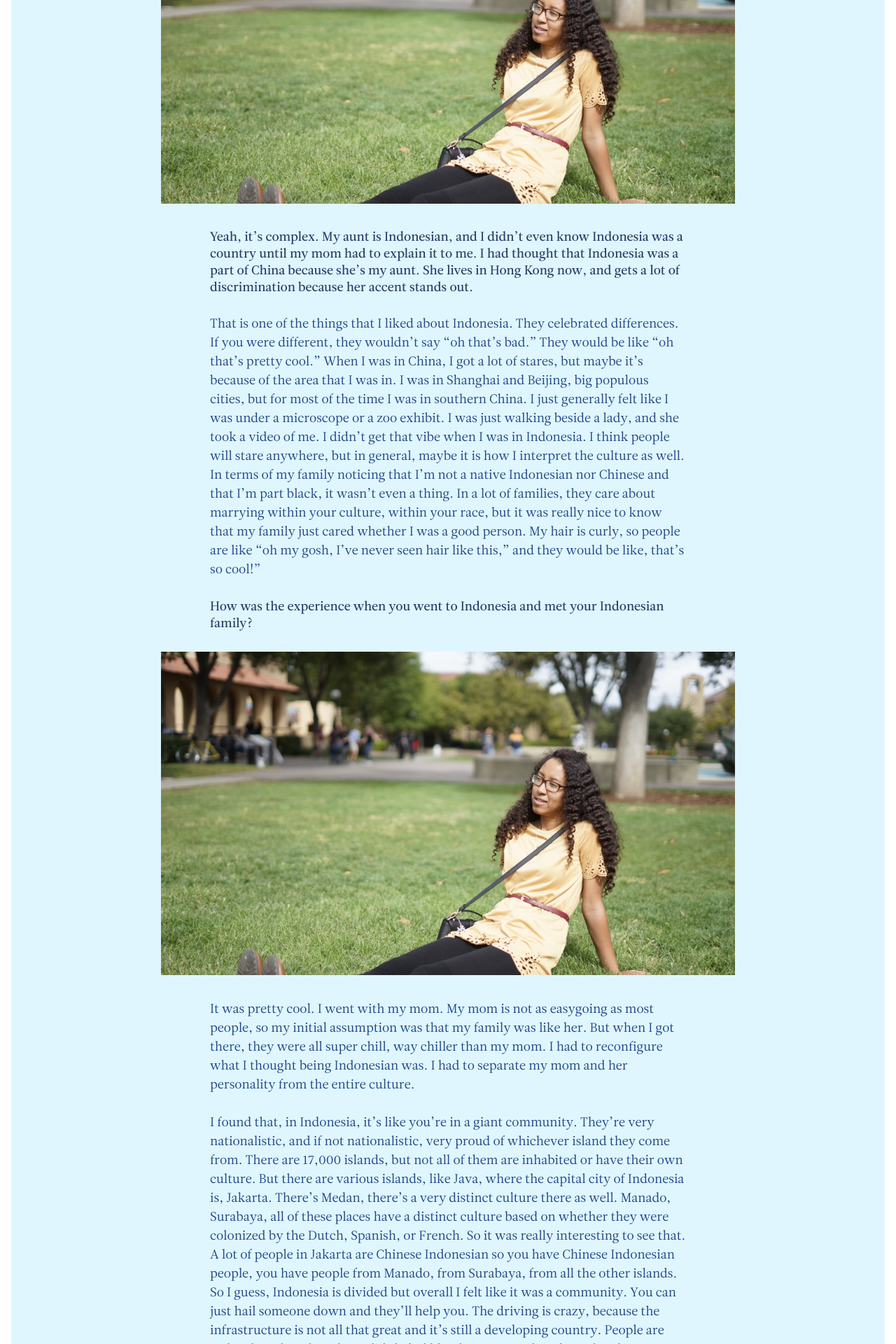
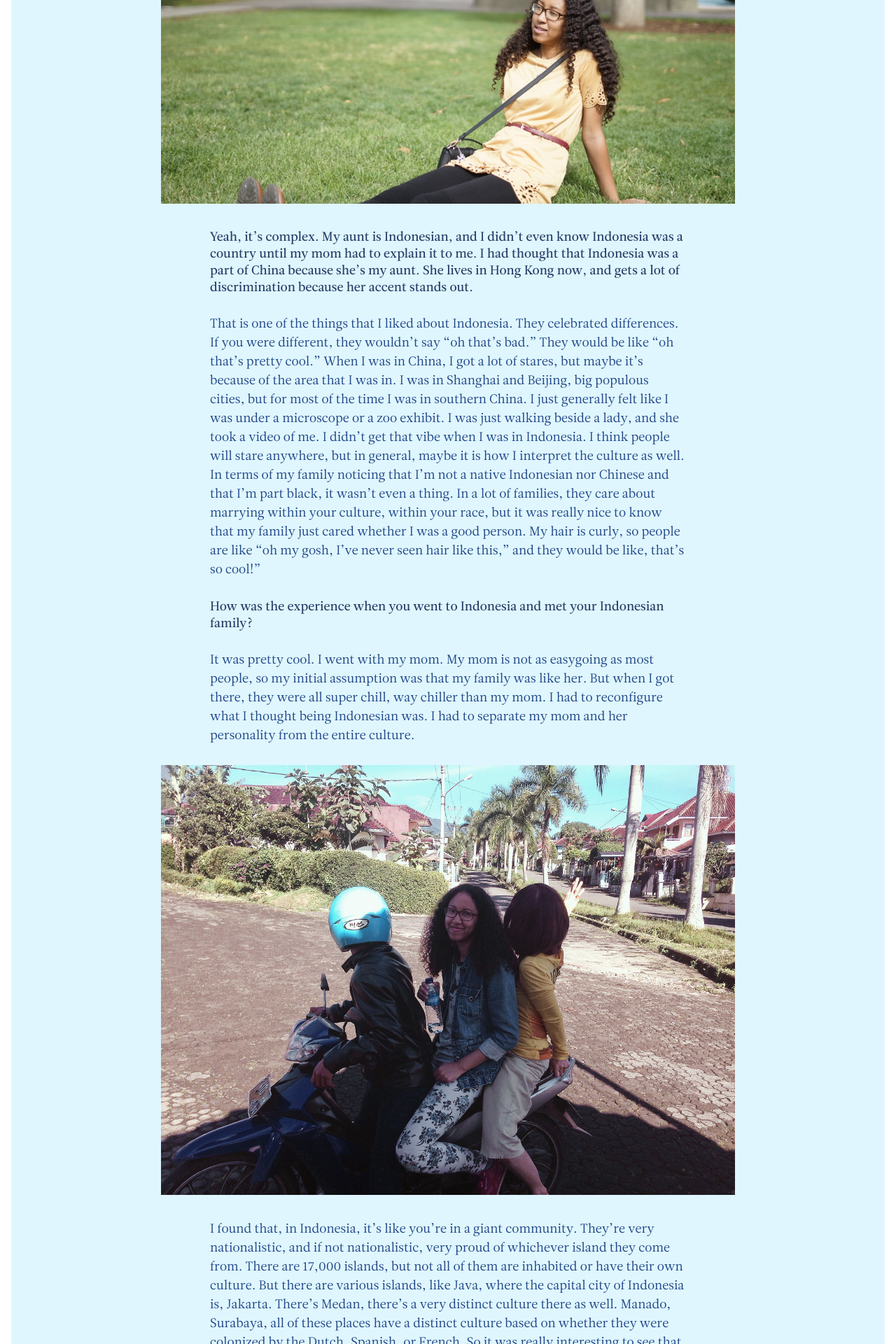
Before and after one commit to meirumag/meirumag.github.io, a Jekyll site: the page built from _posts/2017-05-21-jessica.markdown, in a window 1280 px wide. Shown: the part 4480-6400 px from the top of the page at 70% size. Built offline with Jekyll 4.4.1, drawn with Linux system fonts in a browser that asks for light colours; nearby versions of some CDN libraries.

Commit message:
adding indonesia pic

```diff
--- a/_posts/2017-05-21-jessica.markdown
+++ b/_posts/2017-05-21-jessica.markdown
@@ -86,12 +86,13 @@ My dad would actually just take care of most of those things though, so it was h
  That is one of the things that I liked about Indonesia. They celebrated differences. If you were different, they wouldn’t say “oh that’s bad.” They would be like “oh that’s pretty cool.” When I was in China, I got a lot of stares, but maybe it’s because of the area that I was in. I was in Shanghai and Beijing, big populous cities, but for most of the time I was in southern China. I just generally felt like I was under a microscope or a zoo exhibit. I was just walking beside a lady, and she took a video of me. I didn’t get that vibe when I was in Indonesia. I think people will stare anywhere, but in general, maybe it is how I interpret the culture as well. In terms of my family noticing that I’m not a native Indonesian nor Chinese and that I’m part black, it wasn’t even a thing. In a lot of families, they care about marrying within your culture, within your race, but it was really nice to know that my family just cared whether I was a good person. My hair is curly, so people are like “oh my gosh, I’ve never seen hair like this,” and they would be like, that’s so cool!”
 
 ##  How was the experience when you went to Indonesia and met your Indonesian family?
-{{end_block}}
-{{image}}
-<img class="w-80" src="/uploads/jessica_grass.jpg" alt="jessica on grass">
-{{end_block}}
-{{writing}}
+
  It was pretty cool. I went with my mom. My mom is not as easygoing as most people, so my initial assumption was that my family was like her. But when I got there, they were all super chill, way chiller than my mom. I had to reconfigure what I thought being Indonesian was. I had to separate my mom and her personality from the entire culture.
+ {{end_block}}
+ {{image}}
+ <img class="w-80" src="/uploads/jessica_ind.jpg" alt="jessica on moto">
+ {{end_block}}
+ {{writing}}
 
 I found that, in Indonesia, it’s like you’re in a giant community. They’re very nationalistic, and if not nationalistic, very proud of whichever island they come from. There are 17,000 islands, but not all of them are inhabited or have their own culture. But there are various islands, like Java, where the capital city of Indonesia is, Jakarta. There’s Medan, there’s a very distinct culture there as well. Manado, Surabaya, all of these places have a distinct culture based on whether they were colonized by the Dutch, Spanish, or French. So it was really interesting to see that. A lot of people in Jakarta are Chinese Indonesian so you have Chinese Indonesian people, you have people from Manado, from Surabaya, from all the other islands. So I guess, Indonesia is divided but overall I felt like it was a community. You can just hail someone down and they’ll help you. The driving is crazy, because the infrastructure is not all that great and it’s still a developing country. People are rude when they drive but I didn’t feel like they were rude to be rude. They genuinely care if they hit you or not. If you’re crossing the street, you’re like, hey i’m crossing, and they’ll stop. They’re really thoughtful in that way.
 
```
Also changed, not shown: _uploads/jessica_ind.jpg (renamed from _uploads/jessica-ind.jpg).
